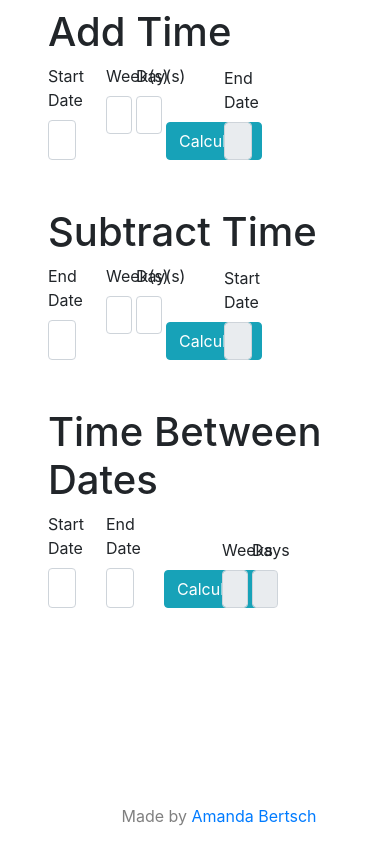
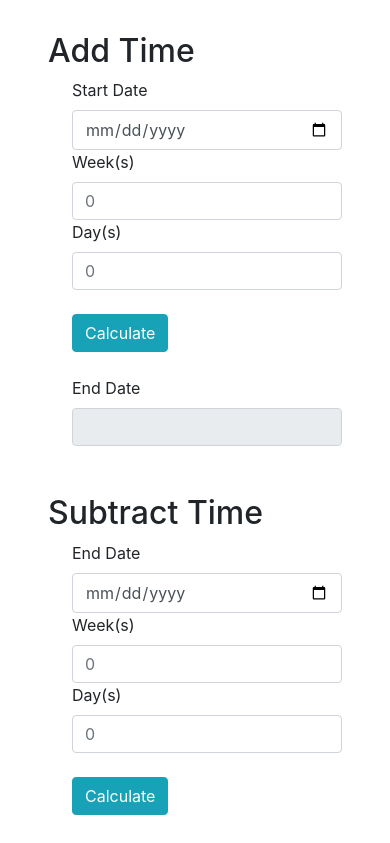
Before and after one commit to amandabertsch/date-calculator, a React (Create React App) app: page / in a window 390 px wide. Shown: the top 843 px of the page. Built offline with nearby package versions, Linux system fonts and the light colour scheme.

Commit message:
make mobile friendly

```diff
--- a/public/styles.css
+++ b/public/styles.css
@@ -35,6 +35,14 @@
 	  transform: rotate(180deg);
 	} */
 
+#page-container {
+	position: relative;
+	min-height: 100vh;
+	}
+
+#content-wrap {
+	padding-bottom: 2.5rem;    /* Footer height */
+	}
 
 footer {
 	position: absolute;
--- a/src/components/App.jsx
+++ b/src/components/App.jsx
@@ -75,9 +75,10 @@ function App() {
     }
 
     return(
-    <div className="pl-4">
+    <div id="page-container" className="pl-4 pt-4">
+      <div id="content-wrap">
         <div className="px-4 mt-2">
-        <h1>Add Time</h1>
+          <h2>Add Time</h2>
           <ChangeDate
             firstLabel="Start Date"
             lastLabel="End Date"
@@ -89,7 +90,7 @@ function App() {
         <br></br>
 
         <div className="px-4 mt-2">
-        <h1>Subtract Time</h1>
+          <h2>Subtract Time</h2>
           <ChangeDate
             firstLabel="End Date"
             lastLabel="Start Date"
@@ -101,31 +102,31 @@ function App() {
         <br></br>
 
         <div className="px-4 mt-2">
-        <h1>Time Between Dates</h1>
-        <div className="form-group row">
+          <h2>Time Between Dates</h2>
+          <div className="form-group row px-md-0 px-4">
 
-          <div className="col-2">
+            <div className="col-md-2">
                 <label className="control-label">Start Date</label>
                 <input onChange={handleChange} className="form-control" type="date" placeholder="Start Date" name="start"></input>
             </div>
-          <div className="col-2">
+            <div className="col-md-2">
                 <label className="control-label">End Date</label>
                 <input onChange={handleChange} className="form-control" type="date" placeholder="Stop Date" name="stop"></input>
             </div>
-          <div className="col-2 mt-auto">
-                <button onClick={calcDifference} type="button" className="btn btn-info">Calculate</button>
+            <div className="col-md-2 mt-auto">
+                  <button onClick={calcDifference} type="button" className="btn btn-info my-4 my-md-0">Calculate</button>
             </div>
 
-          <div className="col-1 mt-auto">
+            <div className="col-md-1 mt-auto">
                 <label className="control-label">Weeks</label>
                 <input value={timeDiff.weeks} className="form-control" readOnly style={{color: "green"}}></input>
             </div>
-          <div className="col-1 mt-auto">
+            <div className="col-md-1 mt-auto">
                 <label className="control-label">Days</label>
                 <input value={timeDiff.days} className="form-control" readOnly style={{color: "green"}}></input>
             </div>
           </div>
-
+        </div>
       </div>
 
       <footer>
--- a/src/components/ChangeDate.jsx
+++ b/src/components/ChangeDate.jsx
@@ -26,23 +26,23 @@ function App(props) {
     return(
 
     <div>
-        <div className="form-group row">
-            <div className="col-2">
+        <div className="form-group row px-md-0 px-4">
+            <div className="col-md-2">
                 <label className="control-label">{props.firstLabel}</label>
                 <input onChange={handleChange} className="form-control" type="date" placeholder="Start Date" name="date"></input>
             </div>
-            <div className="col-1">
+            <div className="col-md-1">
                 <label className="control-label">Week(s)</label>
                 <input onChange={handleChange} className="form-control" type="number" placeholder="0" name="weeks"></input>
             </div>
-            <div className="col-1">
+            <div className="col-md-1">
                 <label className="control-label">Day(s)</label>
                 <input onChange={handleChange} className="form-control" type="number" placeholder="0" name="days"></input>
             </div>
-            <div className="col-2 mt-auto">
-                <button onClick={submitDate} type="button" className="btn btn-info">Calculate</button>
+            <div className="col-md-2 mt-auto">
+                <button onClick={submitDate} type="button" className="btn btn-info my-4 my-md-0">Calculate</button>
             </div>
-            <div className="col-2 mt-auto">
+            <div className="col-md-2 mt-auto">
                 <label className="control-label">{props.lastLabel}</label>
                 <input value={props.result} className="form-control" readOnly style={{color: "green"}}></input>
             </div>
```
Lines whose indentation alone changed are shown as unchanged.
